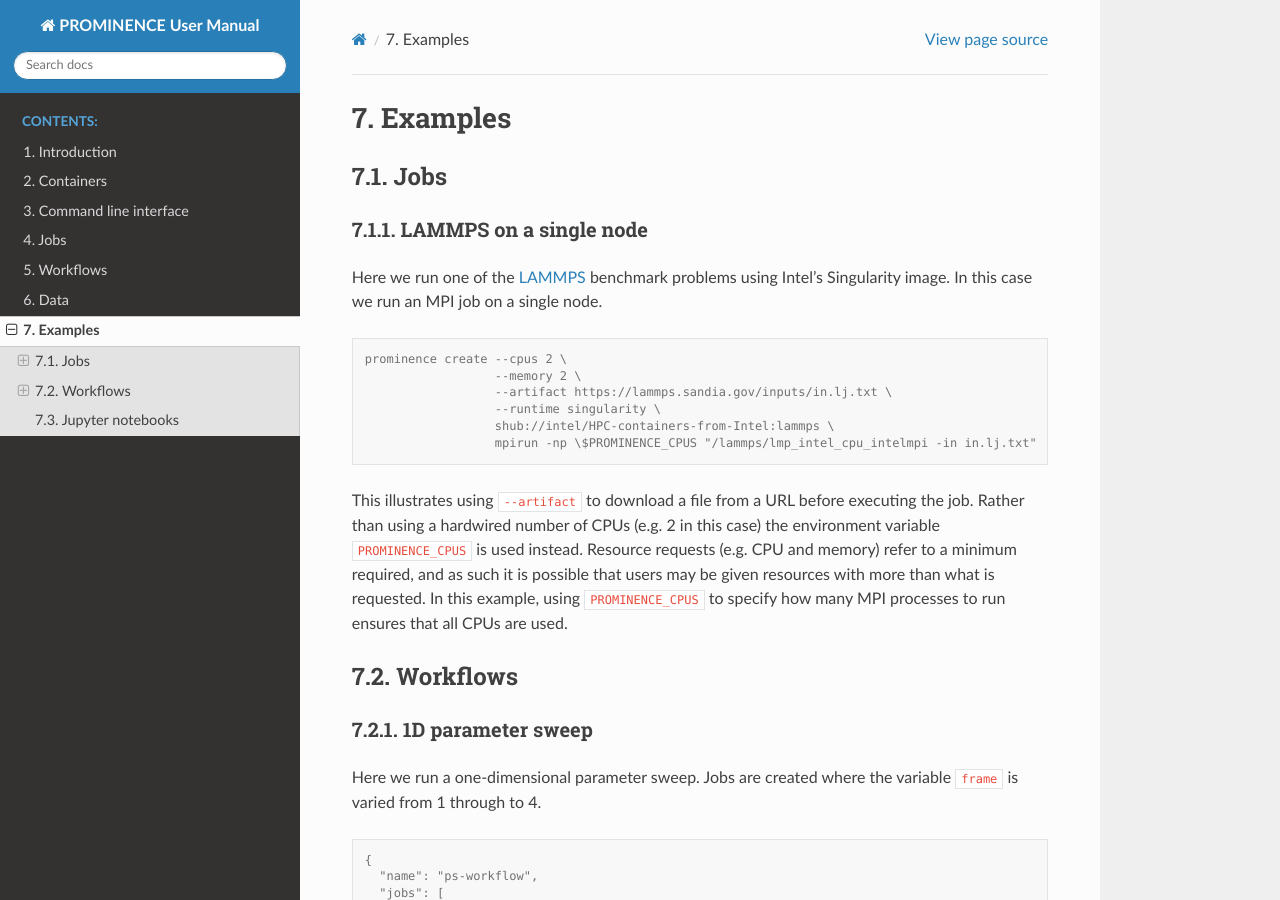
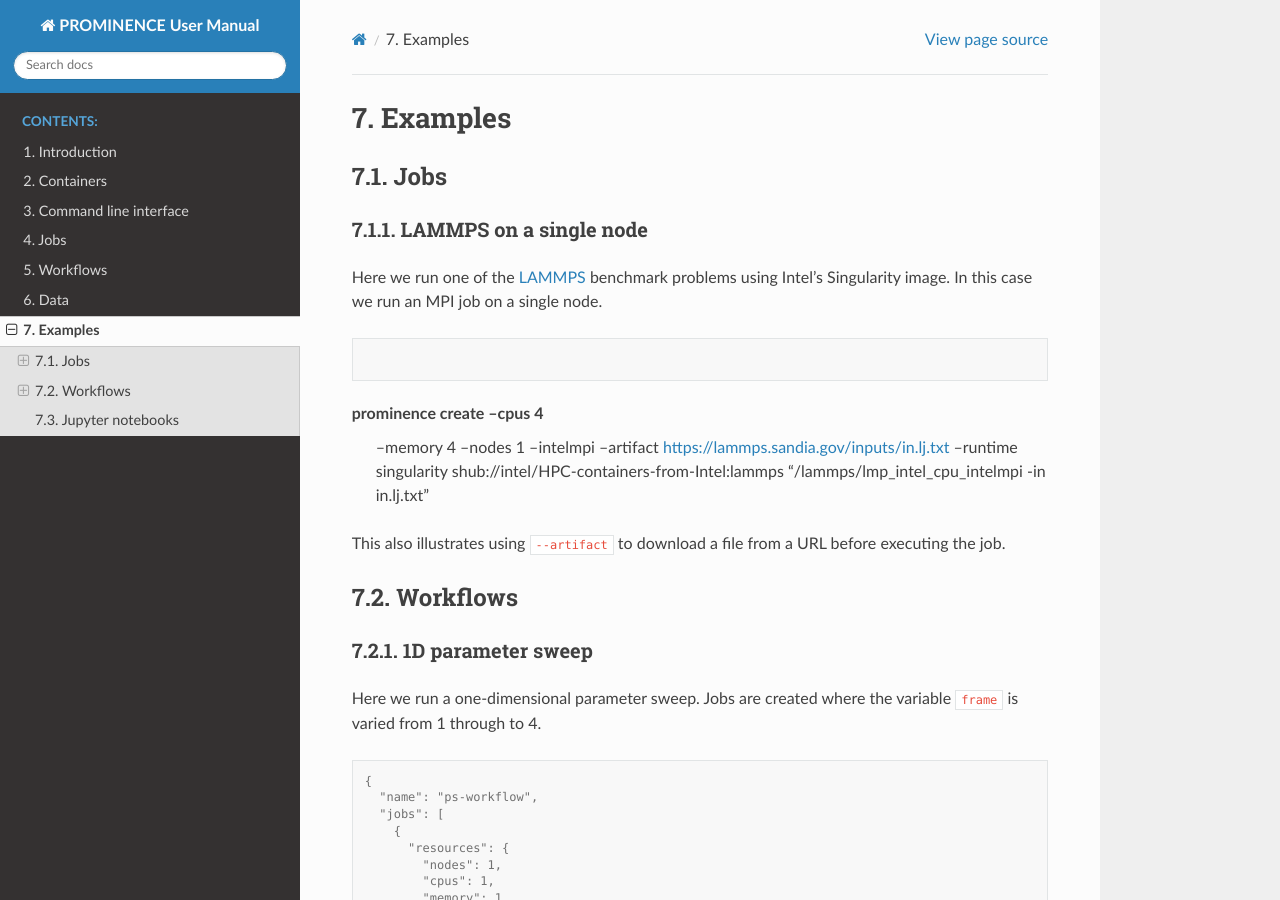
Before and after one commit to prominence-eosc/docs-eosc, a Sphinx documentation site: the page built from source/examples.rst, in a window 1280 px wide and 900 px high. Built offline with Sphinx 7.4.7 and the Read the Docs theme 2.0.0, drawn with Linux system fonts in a browser that asks for light colours.

Commit message:
Replace manual single-node MPI example with simpler example

```diff
--- a/source/examples.rst
+++ b/source/examples.rst
@@ -13,14 +13,16 @@
 
 .. code-block:: console
 
-   prominence create --cpus 2 \
-                     --memory 2 \
-                     --artifact https://lammps.sandia.gov/inputs/in.lj.txt \
-                     --runtime singularity \
-                     shub://intel/HPC-containers-from-Intel:lammps \
-                     mpirun -np \$PROMINENCE_CPUS "/lammps/lmp_intel_cpu_intelmpi -in in.lj.txt"
+prominence create --cpus 4 \
+                  --memory 4 \
+                  --nodes 1 \
+                  --intelmpi \
+                  --artifact https://lammps.sandia.gov/inputs/in.lj.txt \
+                  --runtime singularity \
+                  shub://intel/HPC-containers-from-Intel:lammps \
+                  "/lammps/lmp_intel_cpu_intelmpi -in in.lj.txt"
 
-This illustrates using ``--artifact`` to download a file from a URL before executing the job. Rather than using a hardwired number of CPUs (e.g. 2 in this case) the environment variable ``PROMINENCE_CPUS`` is used instead. Resource requests (e.g. CPU and memory) refer to a minimum required, and as such it is possible that users may be given resources with more than what is requested. In this example, using ``PROMINENCE_CPUS`` to specify how many MPI processes to run ensures that all CPUs are used.
+This also illustrates using ``--artifact`` to download a file from a URL before executing the job.
 
 Workflows
 ---------
```
